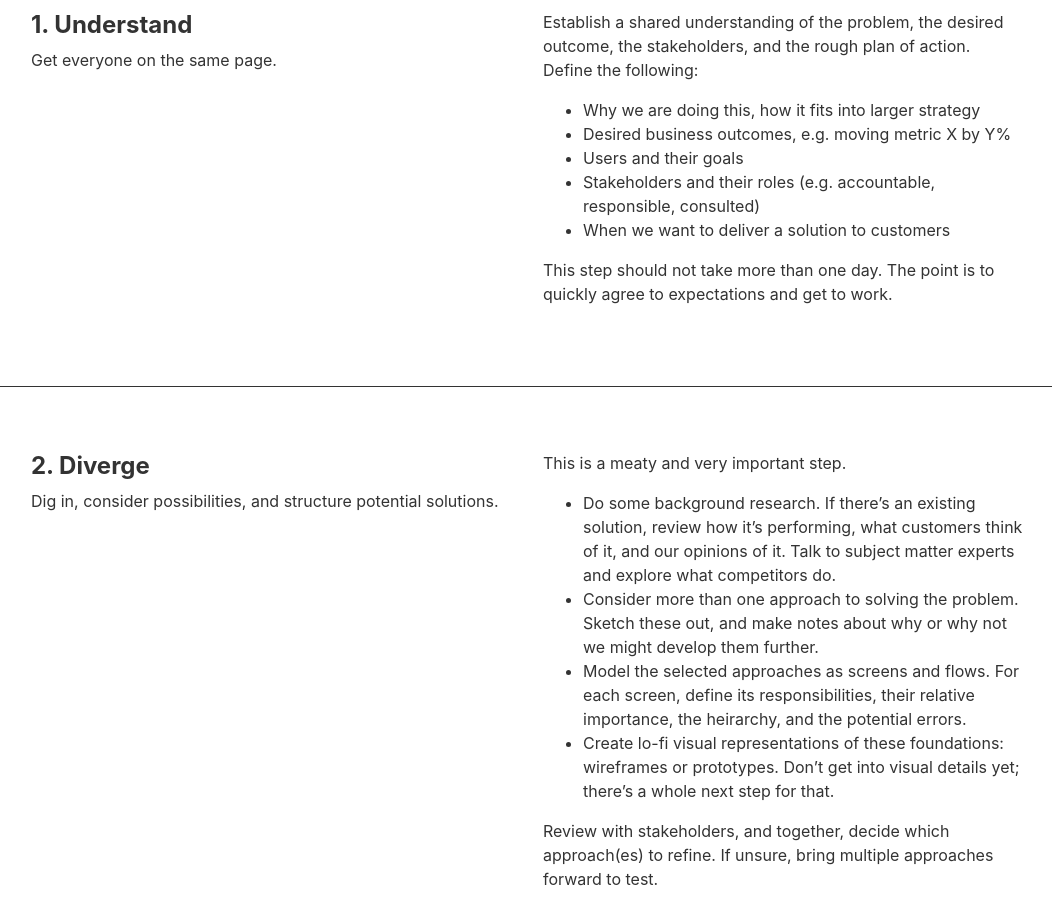
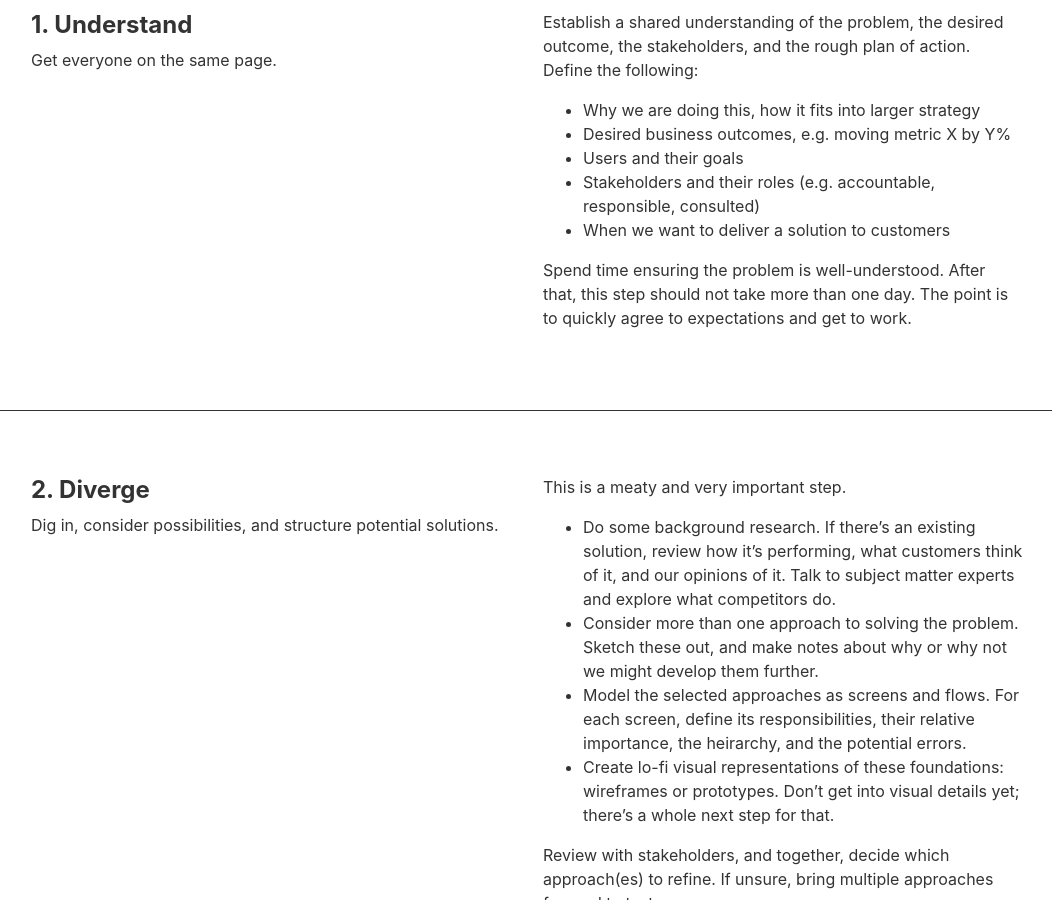
Before and after one commit to christopherdubs/christopherdubs.github.io, a Jekyll site: the page process.html, which Jekyll copies as it is, in a window 1280 px wide and 900 px high, scrolled down 447 px. Shown: the whole window, without its empty margins (97-1149 px from the left). Built offline with Jekyll 4.4.1, drawn with Linux system fonts in a browser that asks for light colours.

Commit message:
clarify bit about understand

```diff
--- a/process.html
+++ b/process.html
@@ -37,7 +37,7 @@
       <li>Stakeholders and their roles (e.g. accountable, responsible, consulted)</li>
       <li>When we want to deliver a solution to customers</li>
     </ul>
-    <p class="measure">This step should not take more than one day. The point is to quickly agree to expectations and get to work.</p>
+    <p class="measure">Spend time ensuring the problem is well-understood. After that, this step should not take more than one day. The point is to quickly agree to expectations and get to work.</p>
   </div>
 </article>
 
```
